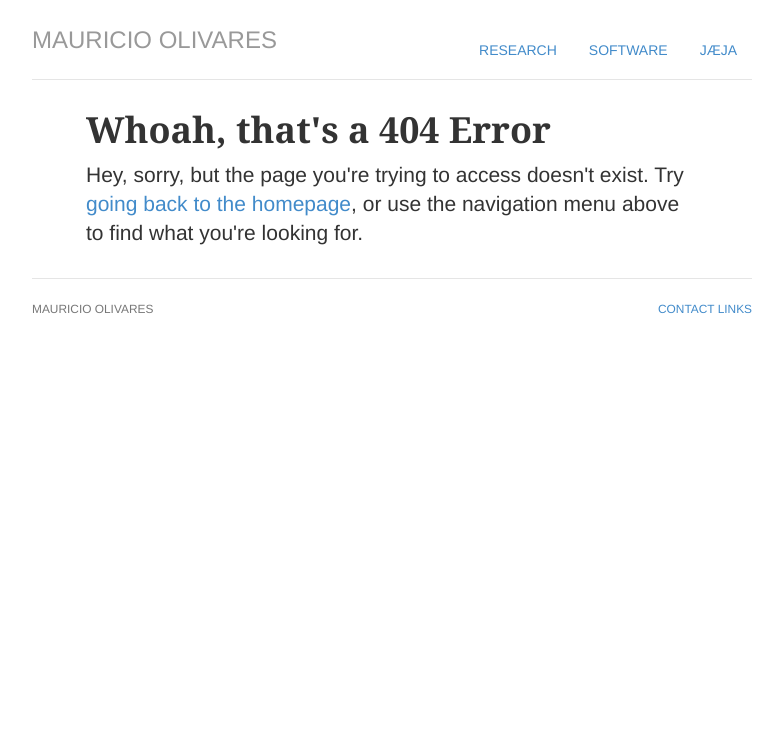
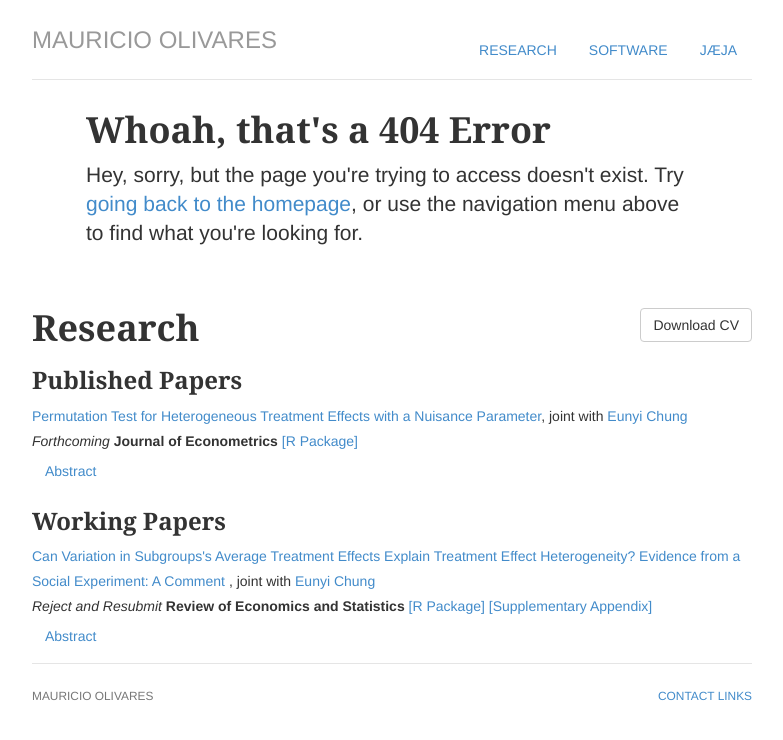
Before and after one commit to mauolivares/mauolivares.github.io, a Jekyll site: the page built from cv/index.html, in a window 1280 px wide. Shown: the top 740 px of the page, without its empty margins (248-1031 px from the left). Built offline with Jekyll 4.4.1, drawn with Linux system fonts in a browser that asks for light colours.

Commit message:
update buttons for abstratcs

```diff
--- a/cv/index.html
+++ b/cv/index.html
@@ -7,3 +7,45 @@ title: 404 Error | Sorry, this page does not exist.
         	<h1>Whoah, that's a 404 Error</h1>
         	<p class="lead">Hey, sorry, but the page you're trying to access doesn't exist. Try <a href="/" title="Mauricio Olivares homepage">going back to the homepage</a>, or use the navigation menu above to find what you're looking for.</p>
 </div>
+
+
+
+<div class="row marketing">
+			<div>
+				<a href="/files/Vitae_September2020.pdf" class="btn btn-default pull-right" title="Download CV as PDF">Download CV</a>
+				<span itemprop="reserach"><h1>Research</h1></span>
+
+				<h3>Published Papers</h3>
+
+				<p><a href="/files/HTE_WorkingPaper.pdf" title="Download Paper as PDF">Permutation Test for Heterogeneous Treatment Effects with a Nuisance Parameter</a>,
+				joint with <a href="https://sites.google.com/a/illinois.edu/eunyichung/">Eunyi Chung</a>
+				<br><i>Forthcoming </i><b>Journal of Econometrics</b> <a href="https://cran.r-project.org/web/packages/RATest/index.html" title="R Package">[R Package]</a>
+				<br><a class="btn btn-link" data-toggle="collapse" href="#MS2019076" role="button" aria-expanded="false" aria-controls="MS2019076">
+    			Abstract</a>
+    				<div class="collapse" id="MS2019076">
+  						<div class="card card-body">
+    						This paper proposes an asymptotically valid permutation test for heterogeneous treatment effects in the presence of an estimated nuisance parameter. Not accounting for the estimation error of the nuisance parameter results in statistics that depend on the particulars of the data generating process, and the resulting permutation test fails to control the Type 1 error, even asymptotically.
+
+							In this paper we consider a permutation test based on the martingale transformation of the empirical process to render an asymptotically pivotal statistic, effectively nullifying the effect associated with the estimation error on the limiting distribution of the statistic. Under weak conditions, we show that the permutation test based on the martingale-transformed statistic results in the asymptotic rejection probability of &#945; in general while retaining the exact control of the test level when testing for the more restrictive sharp null. We also show how our martingale-based permutation test extends to testing whether there exists treatment effect heterogeneity within subgroups defined by observable covariates. Our approach comprises testing the joint null hypothesis that treatment effects are constant within mutually exclusive subgroups while allowing the treatment effects to vary across subgroups.
+
+							Monte Carlo simulations show that the permutation test presented here performs well in finite samples, and is comparable to those existing in the literature. To gain further understanding of the test to practical problems, we investigate the gift exchange hypothesis in the context of two field experiments from <a href="https://doi.org/10.1111/j.1468-0262.2006.00707.x" title="GneezyList">Gneezy and List (2006)</a>. Lastly, we provide the companion <a href="https://cran.r-project.org/web/packages/RATest/index.html" title="R Package">R Package</a> to facilitate and encourage the application of our test in empirical research.
+  						</div>
+					</div>
+				</p>
+
+
+				<h3>Working Papers</h3>
+
+				<p><a href="/files/SubgroupVariation.pdf" title="Download Paper as PDF">Can Variation in Subgroups's Average Treatment Effects Explain Treatment Effect Heterogeneity? Evidence from a Social Experiment: A Comment </a>,
+				joint with <a href="https://sites.google.com/a/illinois.edu/eunyichung/">Eunyi Chung</a>
+				<br><i>Reject and Resubmit </i><b>Review of Economics and Statistics</b> <a href="https://cran.r-project.org/web/packages/RATest/index.html" title="R Package">[R Package]</a> <a href="/files/SubgroupVariation_Supplement.pdf" title="Download Paper as PDF">[Supplementary Appendix]</a>
+				<br><a class="btn btn-light" data-toggle="collapse" href="#WP_REStat" role="button" aria-expanded="false" aria-controls="WP_REStat">
+    			Abstract</a>
+    				<div class="collapse" id="WP_REStat">
+  						<div class="card card-body">
+    						A common practice in empirical research to evaluate heterogeneity in the treatment effect involves calculating mean impacts that are constant within subgroups but vary across them. In a recent paper, <a href="https://doi.org/10.1162/REST_a_00662" title="BitlerEtAl">Bitler, Gelbach, and Hoynes (2017)</a> propose a new approach to challenge the validity of this practice, and find evidence of poor explanatory performance when analyzing heterogeneity of Connecticut’s Jobs First welfare reform. In this comment, we argue that while their conclusion is supported by the data, their proposed permutation test suffers from an estimated-parameter problem, raising issues that need to be addressed to make inference valid. We provide numerical and theoretical evidence to show the relevance of our comment as well as an alternative test if one wants to conduct asymptotically valid permutation inference. While we also find evidence against the conventional approach to heterogeneity, our empirical evaluation of Connecticut’s Jobs First sheds additional insights for a wide range of subgroups.
+  						</div>
+					</div>
+				</p>
+
+</div>
```
